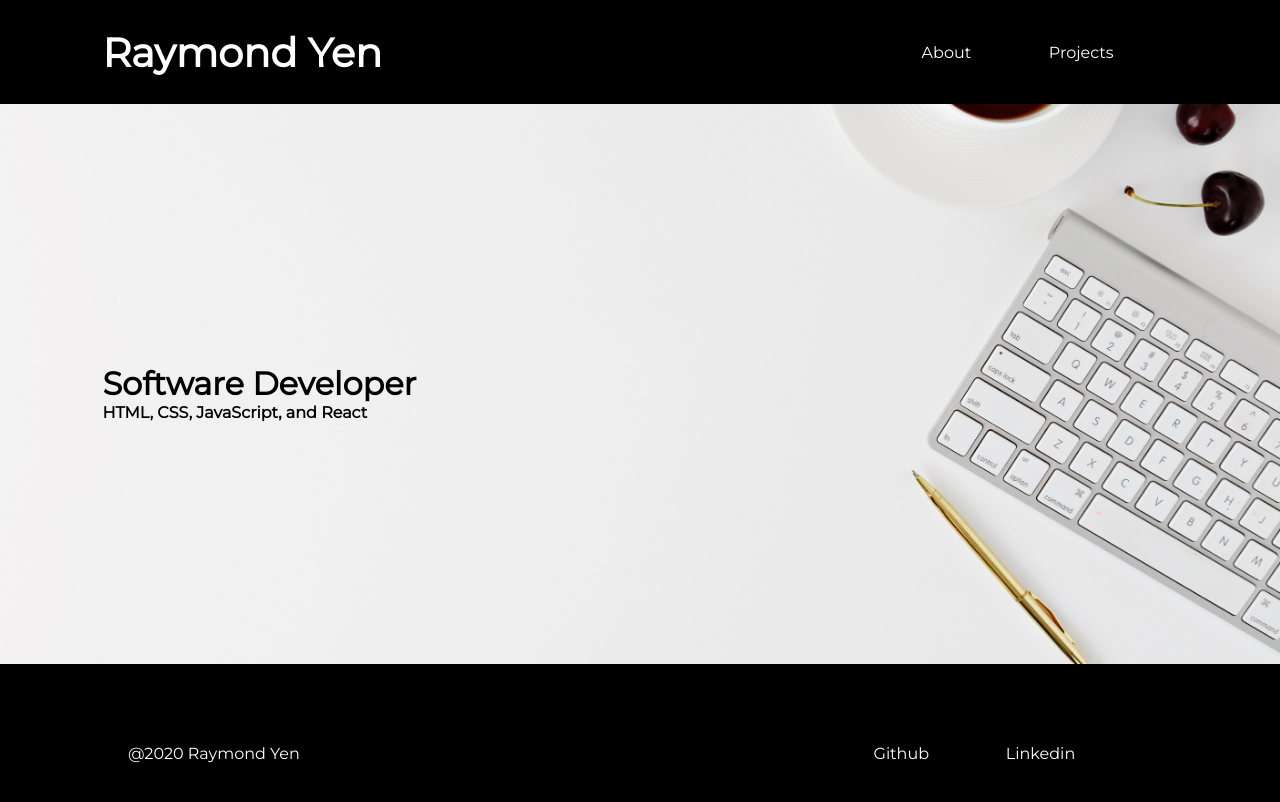
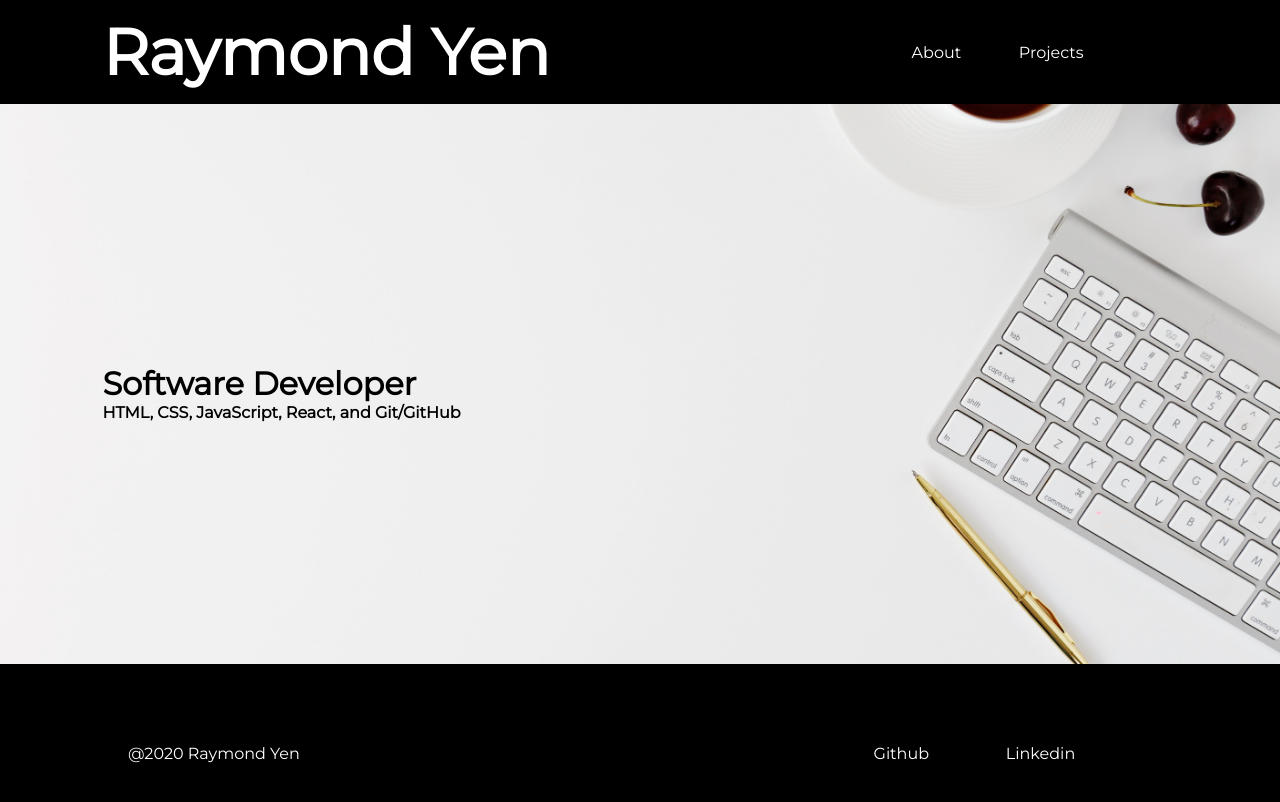
Before and after one commit to rvy5009/raysportfolio, a React (Create React App) app: page / in a window 1280 px wide. Shown: the top 802 px of the page. Built offline with nearby package versions, Linux system fonts and the light colour scheme.

Commit message:
worked on media q

```diff
--- a/public/index.html
+++ b/public/index.html
@@ -4,12 +4,12 @@
     <link href="https://fonts.googleapis.com/css?family=Montserrat&display=swap" rel="stylesheet">
 
     <meta charset="utf-8" />
-    <link rel="icon" href="%PUBLIC_URL%/favicon.ico" />
+    <link rel="icon" href="%PUBLIC_URL%/favicon.png" />
     <meta name="viewport" content="width=device-width, initial-scale=1" />
     <meta name="theme-color" content="#000000" />
     <meta
       name="description"
-      content="Web site created using create-react-app"
+      content="Raymond Yen"
     />
     <link rel="apple-touch-icon" href="%PUBLIC_URL%/logo192.png" />
     <!--
@@ -26,7 +26,7 @@
       work correctly both with client-side routing and a non-root public URL.
       Learn how to configure a non-root public URL by running `npm run build`.
     -->
-    <title>React App</title>
+    <title>Rays Portfolio</title>
   </head>
   <body>
     <noscript>You need to enable JavaScript to run this app.</noscript>
--- a/src/App.css
+++ b/src/App.css
@@ -43,6 +43,7 @@ nav{
   justify-content: space-between;
   width: 15vw;
   margin: 0 5vw;
+  padding: 0 20px 0 0;
 }
 a:hover, .homeLink:hover{
   color: red;
@@ -50,9 +51,11 @@ a:hover, .homeLink:hover{
 a.homeLink{
   color: white;
   font-weight: 800;
-  font-size: 2.5em;
+  font-size: 5vw;
 }
-
+a.nav{
+  margin: 10px;
+}
 a{
   text-decoration: none;
   color:white
@@ -147,7 +150,8 @@ footer{
     width: 30vw;
   }
   a.nav{
-    padding: 10px;
+    padding: 5px;
+    margin: 3px;
   }
   .computer{
     height: 40vh;
--- a/src/components/header.js
+++ b/src/components/header.js
@@ -14,7 +14,7 @@ class Header extends Component {
       <div>
         <header>
           <div>
-            <Link to="/home" className="homeLink">
+            <Link to="/" className="homeLink">
               Raymond Yen
             </Link>
           </div>
--- a/src/components/home.js
+++ b/src/components/home.js
@@ -13,7 +13,7 @@ class Home extends Component {
         <h1 className="home">
           Software Developer
           <div className="js">
-            HTML, CSS, JavaScript, and React
+            HTML, CSS, JavaScript, React, and Git/GitHub
           </div>
         </h1>
 
```
Also changed, not shown: public/favicon.png (added), 1 other file (tests, documents, lock files or other folders).
